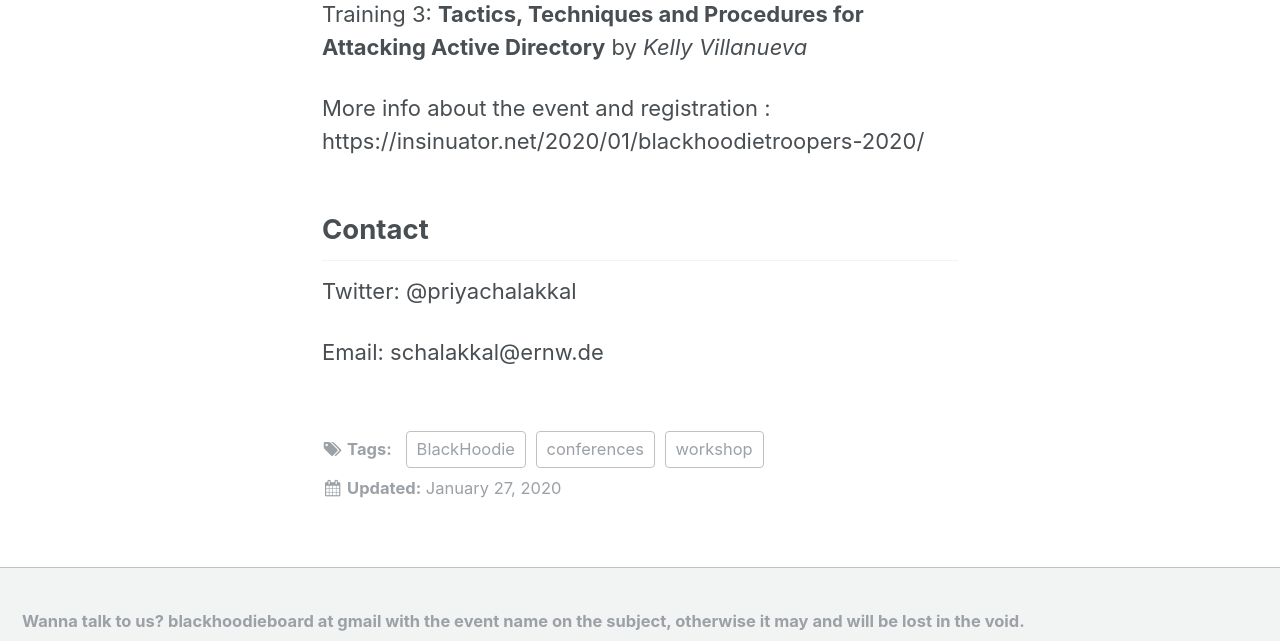
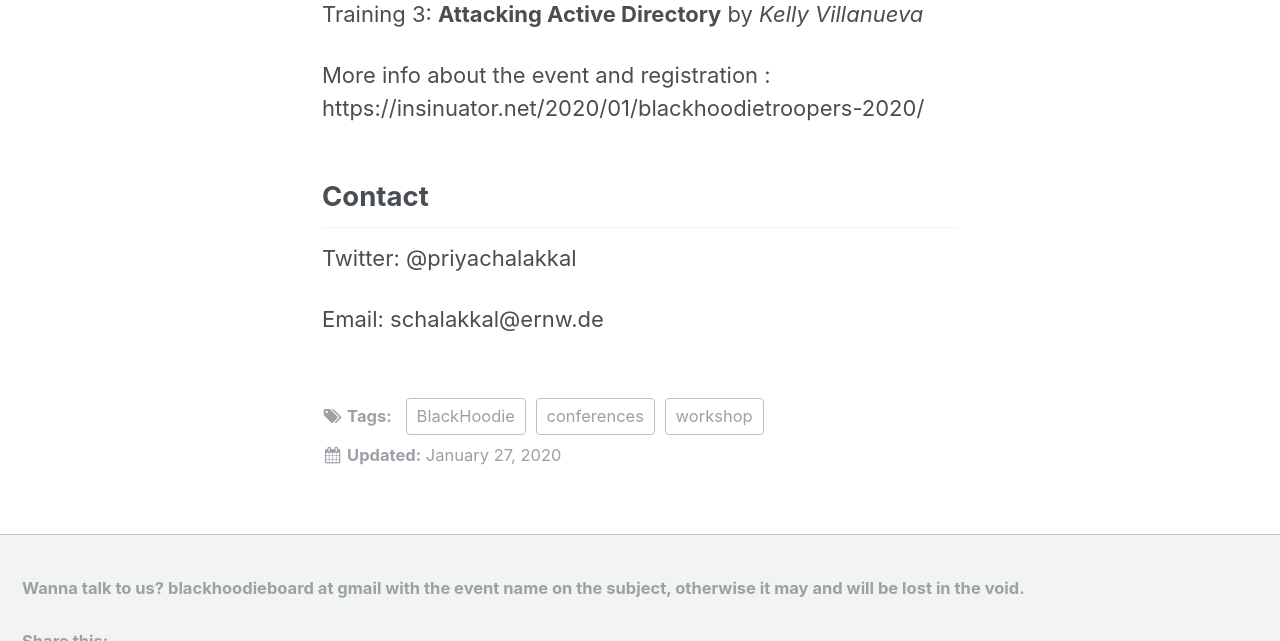
Before and after one commit to blackhoodieRE/blackhoodiere.github.io, a Jekyll site: the page built from _posts/2020-01-27-Troopers.md, in a window 1280 px wide and 900 px high, scrolled down 361 px, cut to the strip 259-900 px from the top of the window. Built offline with Jekyll 4.4.1, drawn with Linux system fonts in a browser that asks for light colours; comment, search, counter and statistics services are not loaded.

Commit message:
Update 2020-01-27-Troopers.md

```diff
--- a/_posts/2020-01-27-Troopers.md
+++ b/_posts/2020-01-27-Troopers.md
@@ -14,7 +14,7 @@ Training 1: **How to (mis)use TLS?** by *Caroline*
 
 Training 2: **Untangling C++: Reversing and Auditing C++ Binaries** by *Gal Zaban*
 
-Training 3: **Tactics, Techniques and Procedures for Attacking Active Directory** by *Kelly Villanueva*
+Training 3: **Attacking Active Directory** by *Kelly Villanueva*
 
 More info about the event and registration : https://insinuator.net/2020/01/blackhoodietroopers-2020/
 
```
